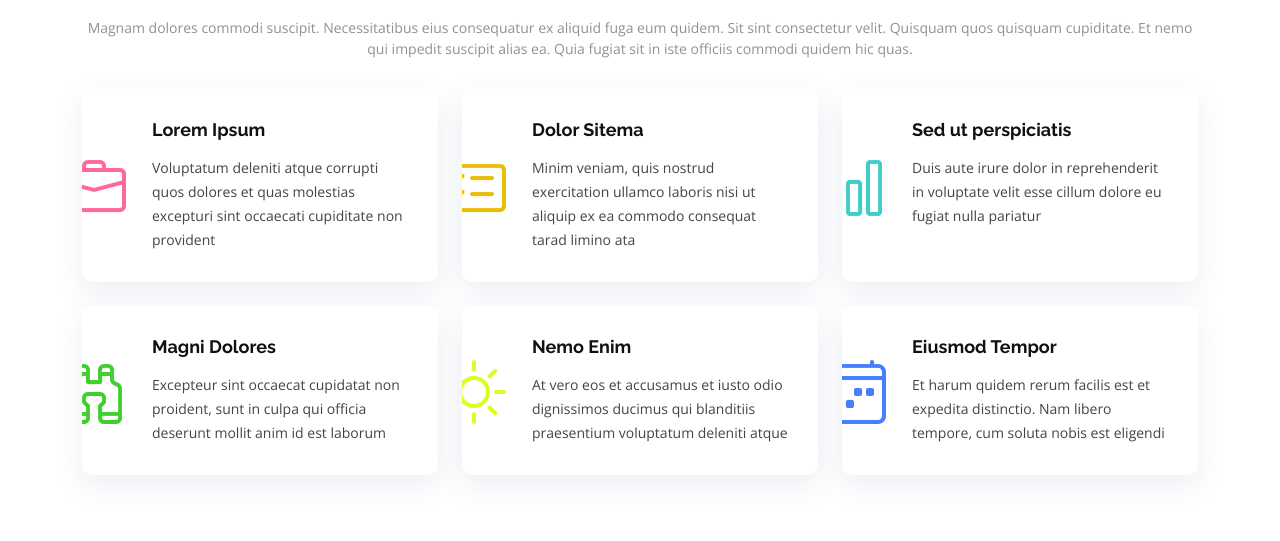
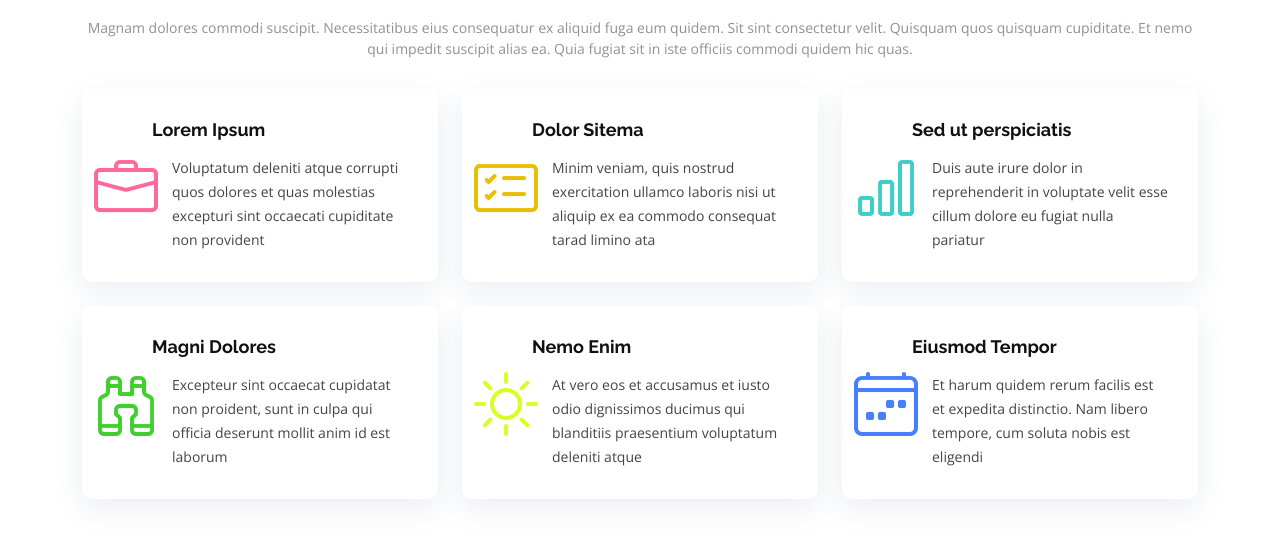
Before and after one commit to EliesK69/Scrum692, a plain HTML site: page servic.html in a window 1280 px wide. Shown: the part 121-662 px from the top of the page. Drawn offline with nearby package versions, Linux system fonts and the light colour scheme.

Commit message:
modify margin icon and description

```diff
--- a/assets/css/style.css
+++ b/assets/css/style.css
@@ -762,7 +762,7 @@ section {
 
 .services .icon {
   position: absolute;
-  left: -20px;
+  left: 12px;
   top: calc(50% - 30px);
 }
 
@@ -789,7 +789,7 @@ section {
 
 .services .description {
   font-size: 14px;
-  margin-left: 40px;
+  margin-left: 60px;
   line-height: 24px;
   margin-bottom: 0;
 }
```
